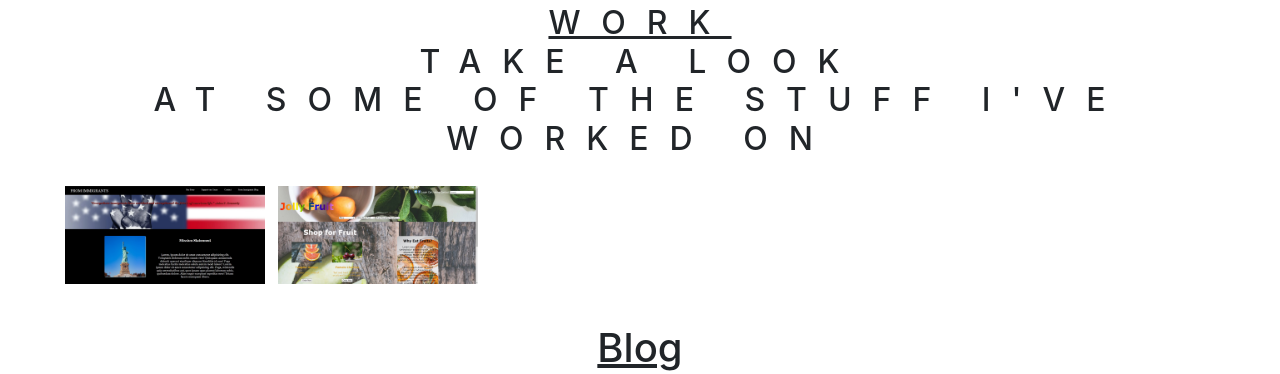
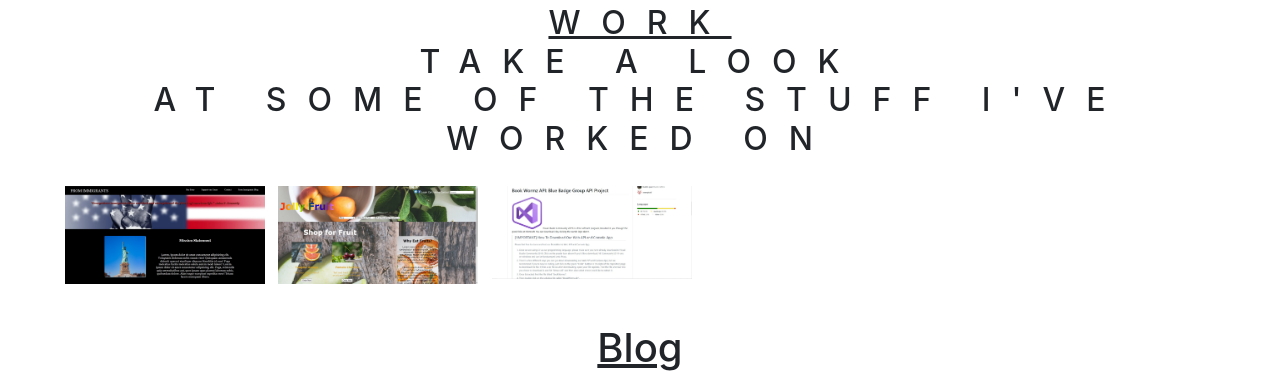
Before and after one commit to seanqiusd/Portfolio, a plain HTML site: page index.html in a window 1280 px wide. Shown: the part 1826-2200 px from the top of the page. Drawn offline with nearby package versions, Linux system fonts and the light colour scheme.

Commit message:
added bluebadge bookwormz github repository

```diff
--- a/index.html
+++ b/index.html
@@ -169,6 +169,13 @@
                   </a>
                 </div>
               </div>
+              <div class="col-lg-4 col-md-6 col-sm-6">
+                <div class="single-brand">
+                  <a href="https://github.com/seanqiusd/BookWormzAPI.git" target="_blank">
+                    <img id="brands" border="0" alt="Brand-3" src="./assets/BlueBadgeGitHubRepo.jpg" width="200">
+                  </a>
+                </div>
+              </div>
                 <!--<div class="col-lg-4 col-md-6 col-sm-6">
                   <div class="single-brand">
                     <img id="brands" src="./assets/Jolly Fruit Static Store Front.jpg" alt="Brand-2" width="200">
```
Also changed, not shown: assets/BlueBadgeGitHubRepo.jpg (added).
